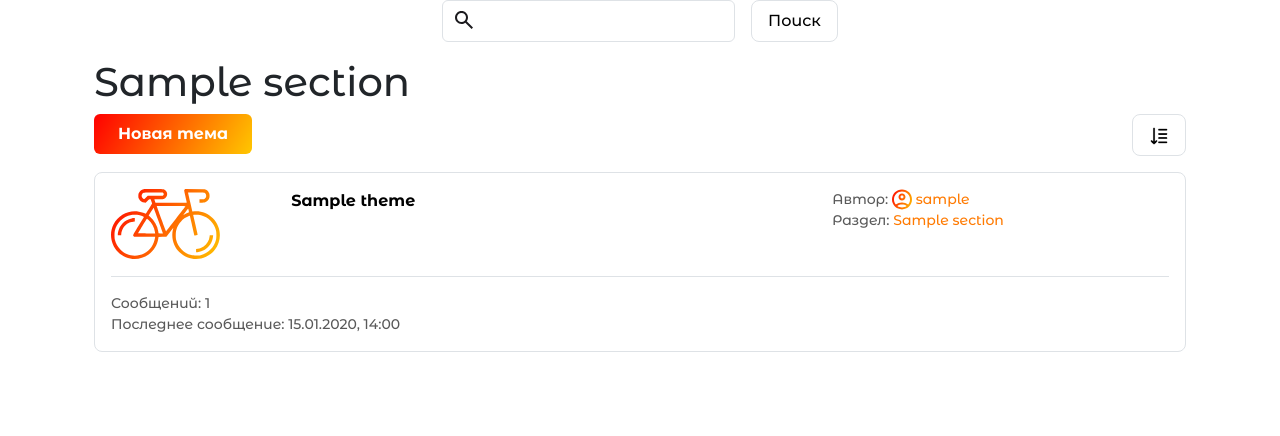
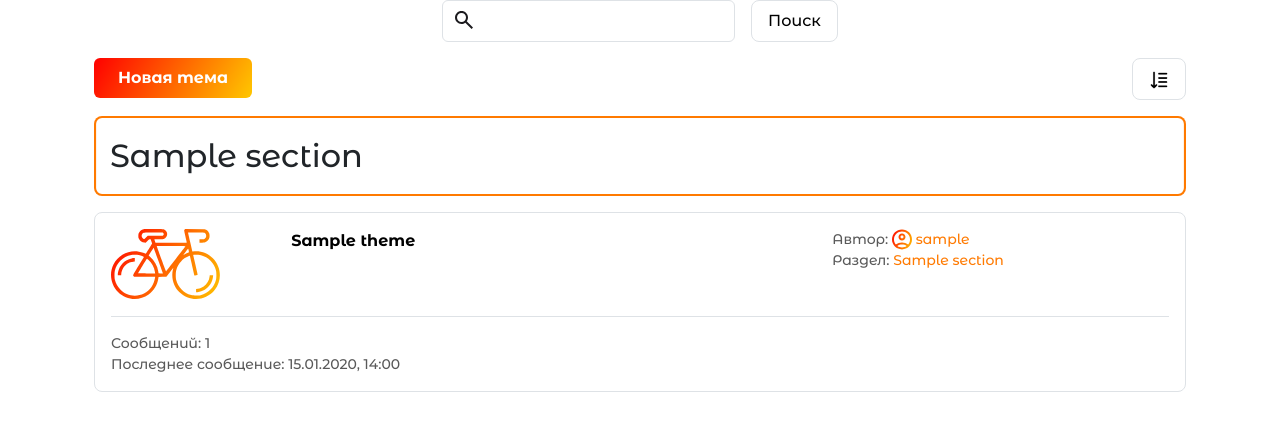
Before and after one commit to VadimBarinov/Bicycle-Forum, a Django app: page /section/1/ in a window 1280 px wide. Shown: the part 125-561 px from the top of the page. Run offline with Django 5.2, Linux system fonts and the light colour scheme; tables that the repository leaves empty hold one stand-in row (values such as "Sample post").

Commit message:
stylized themes_on_section

```diff
--- a/app/forum/static/forum/css/styles.css
+++ b/app/forum/static/forum/css/styles.css
@@ -662,9 +662,12 @@ body {
   box-shadow: inset 0 0 0 2.1px #ff7a00;
 }
 
-.section-container {
+.page-title {
   font-size: 2rem;
   font-weight: 500;
+}
+
+.section-container {
   cursor: pointer;
   transition: 0.2s;
 }
@@ -706,3 +709,8 @@ body {
   font-size: 14px;
   color: #595959;
 }
+
+.page-title {
+  font-size: 2rem;
+  font-weight: 500;
+}
--- a/app/forum/templates/forum/index.html
+++ b/app/forum/templates/forum/index.html
@@ -26,7 +26,7 @@
         <div class="mt-3">
             <a class="onclick-card" href="{{ section.get_absolute_url }}">
                 <div class="my-border border-color-orange">
-                    <div class="section-container p-3">
+                    <div class="page-title section-container p-3">
                         <div class="d-flex row">
                             <div class="col-10">
                                 {{ section.title }}
--- a/app/forum/templates/forum/themes_on_section.html
+++ b/app/forum/templates/forum/themes_on_section.html
@@ -7,8 +7,6 @@
 <div class="container">
 
     {% include 'forum/includes/query_filter.html' %}
-
-    <h1>{{ title }}</h1>
 
     <div class="d-flex row">
         <div class="col-8">
@@ -21,6 +19,12 @@
 
         <div class="col-4">
             {% include 'forum/includes/ascending_or_descending_filter.html' %}
+        </div>
+    </div>
+
+    <div class="my-border border-color-orange my-3">
+        <div class="page-title p-3">
+            {{ title }}
         </div>
     </div>
 
```
